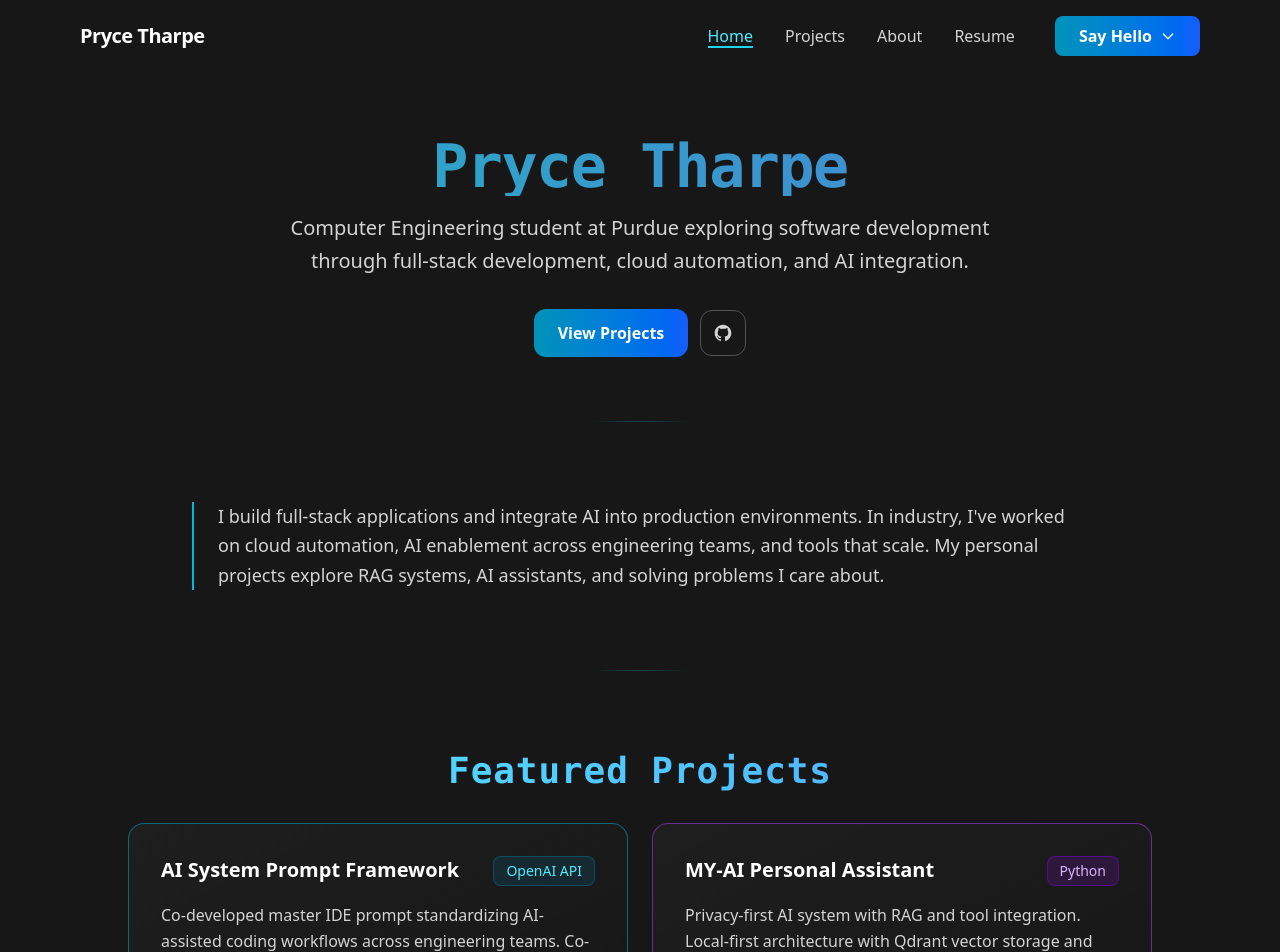
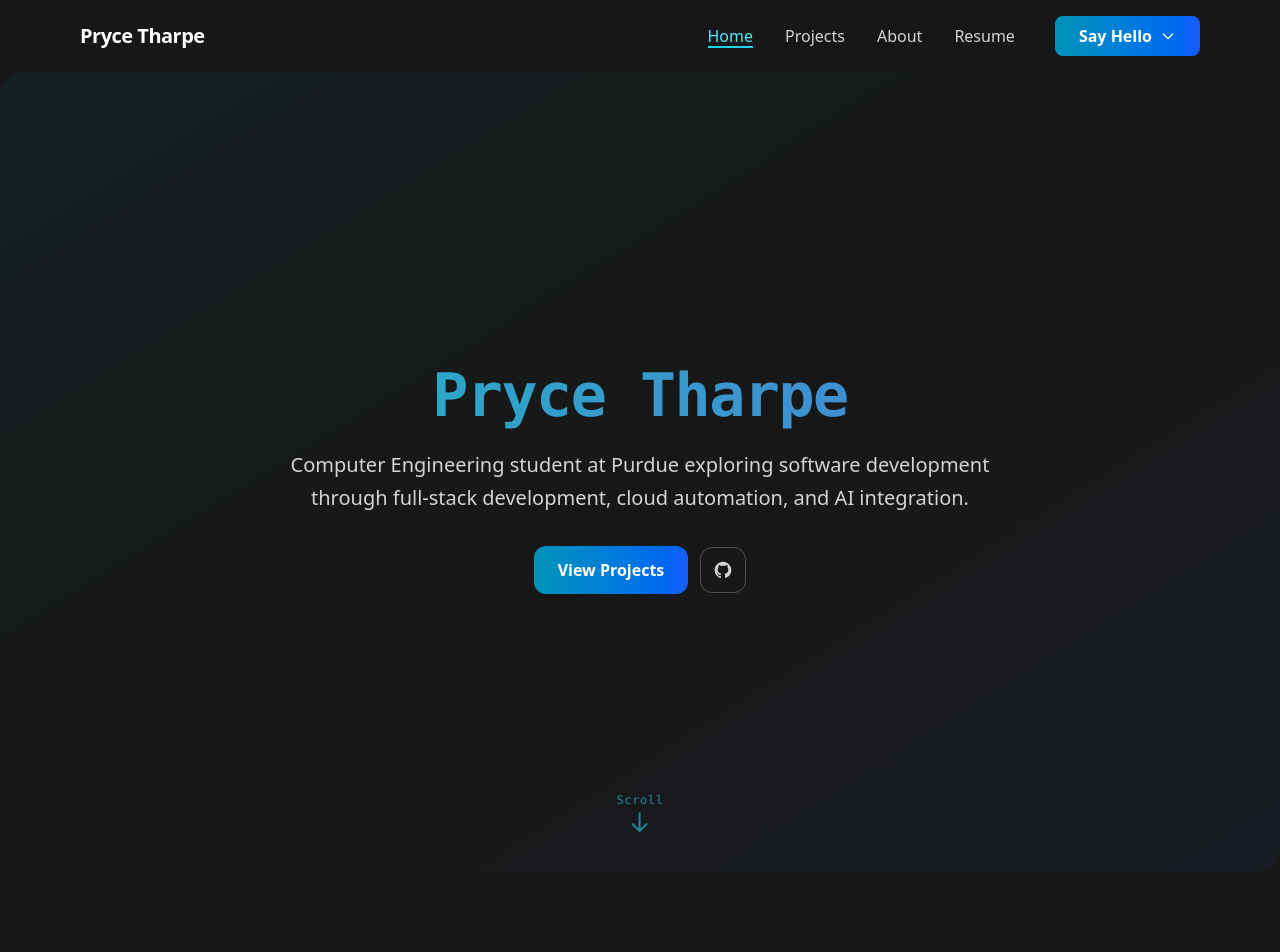
Before and after one commit to tharpep/portfolio, a Next.js app: page / in a window 1280 px wide. Shown: the top 952 px of the page. Built offline with nearby package versions, Linux system fonts and the light colour scheme.

Commit message:
homepage improvements

```diff
--- a/src/app/about/page.tsx
+++ b/src/app/about/page.tsx
@@ -18,8 +18,8 @@ export default async function About() {
     <main id="main" className="bg-neutral-900 text-neutral-100 px-4 sm:px-8 md:px-16 lg:px-32 py-8 sm:py-10 md:py-12 min-h-screen">
 
       {/* Hero Section */}
-      <section className="text-center mb-8 sm:mb-12 md:mb-16">
-        <h1 className="text-4xl sm:text-5xl font-bold font-mono tracking-wider mb-6 text-transparent bg-clip-text bg-gradient-to-r from-cyan-400/90 to-blue-400/90">
+      <section className="text-center mb-8 sm:mb-12 md:mb-16 py-4 sm:py-6">
+        <h1 className="text-4xl sm:text-5xl font-bold font-mono tracking-wider mb-6 pt-2 text-transparent bg-clip-text bg-gradient-to-r from-cyan-400/90 to-blue-400/90 leading-tight">
           About Me
         </h1>
       </section>
--- a/src/app/page.tsx
+++ b/src/app/page.tsx
@@ -2,11 +2,17 @@ import Link from "next/link";
 
 export default function Home() {
   return (
-    <main id="main" className="bg-neutral-900 text-neutral-100 px-4 sm:px-8 md:px-16 lg:px-32 py-8 sm:py-12 md:py-16 min-h-screen">
+    <main id="main" className="bg-neutral-900 text-neutral-100">
 
       {/* ─────────── Hero Intro ─────────── */}
-      <section className="text-center mb-8 sm:mb-12 md:mb-16">
-        <h1 className="text-4xl sm:text-5xl md:text-6xl font-bold font-mono tracking-tight mb-4 text-transparent bg-clip-text bg-gradient-to-r from-cyan-400/80 to-blue-400/80">
+      <section className="relative text-center min-h-screen flex flex-col justify-center items-center px-4 sm:px-8 md:px-16 lg:px-32 py-16 sm:py-20 md:py-24 lg:py-28 rounded-3xl overflow-hidden">
+        {/* Subtle gradient background */}
+        <div className="absolute inset-0 bg-gradient-to-br from-cyan-500/5 via-transparent to-blue-500/5 pointer-events-none" />
+        <div className="absolute inset-0 bg-[radial-gradient(ellipse_at_top,_var(--tw-gradient-stops))] from-cyan-500/10 via-transparent to-transparent pointer-events-none" />
+
+        {/* Content */}
+        <div className="relative z-10">
+          <h1 className="text-4xl sm:text-5xl md:text-6xl font-bold font-mono tracking-tight mb-4 pt-2 text-transparent bg-clip-text bg-gradient-to-r from-cyan-400/80 to-blue-400/80 leading-tight">
             Pryce Tharpe
           </h1>
           <p className="text-base sm:text-lg md:text-xl text-neutral-300 leading-relaxed max-w-3xl mx-auto mb-8 prose-relaxed">
@@ -31,13 +37,34 @@ export default function Home() {
               </svg>
             </Link>
           </div>
+        </div>
+
+        {/* Animated Scroll Indicator */}
+        <div className="absolute bottom-8 left-1/2 transform -translate-x-1/2 z-10">
+          <a
+            href="#content"
+            className="flex flex-col items-center gap-2 text-cyan-400/60 hover:text-cyan-400 transition-colors group"
+            aria-label="Scroll to content"
+          >
+            <span className="text-xs font-mono tracking-wider">Scroll</span>
+            <svg
+              className="w-6 h-6 animate-bounce"
+              fill="none"
+              stroke="currentColor"
+              strokeWidth="2"
+              viewBox="0 0 24 24"
+            >
+              <path strokeLinecap="round" strokeLinejoin="round" d="M19 14l-7 7m0 0l-7-7m7 7V3" />
+            </svg>
+          </a>
+        </div>
       </section>
 
-      {/* Subtle Divider */}
-      <div className="w-24 h-px bg-gradient-to-r from-transparent via-cyan-500/30 to-transparent mx-auto mb-12 sm:mb-16 md:mb-20"></div>
+      {/* Main Content Section */}
+      <div id="content" className="px-4 sm:px-8 md:px-16 lg:px-32 py-12 sm:py-16 md:py-20 lg:py-24">
 
       {/* ─────────── Brief Story ─────────── */}
-      <section className="text-center mb-12 sm:mb-16 md:mb-20 max-w-4xl mx-auto">
+      <section className="text-center mb-12 sm:mb-16 md:mb-20 lg:mb-24 max-w-4xl mx-auto">
         <p className="text-base sm:text-lg text-neutral-300 leading-relaxed border-l-2 border-cyan-500 pl-4 sm:pl-6 text-left">
           I build full-stack applications and integrate AI into production environments.
           In industry, I&apos;ve worked on cloud automation, AI enablement across engineering
@@ -47,10 +74,10 @@ export default function Home() {
       </section>
 
       {/* Subtle Divider */}
-      <div className="w-24 h-px bg-gradient-to-r from-transparent via-cyan-500/30 to-transparent mx-auto mb-12 sm:mb-16 md:mb-20"></div>
+      <div className="w-24 h-px bg-gradient-to-r from-transparent via-cyan-500/30 to-transparent mx-auto mb-12 sm:mb-16 md:mb-20 lg:mb-24"></div>
 
       {/* ─────────── Featured Projects ─────────── */}
-      <section className="mb-12 sm:mb-16 md:mb-20">
+      <section className="mb-12 sm:mb-16 md:mb-20 lg:mb-24">
         <h2 className="text-2xl sm:text-3xl md:text-4xl font-bold font-mono tracking-wide text-transparent bg-clip-text bg-gradient-to-r from-cyan-300 to-blue-400 mb-8 text-center">
           Featured Projects
         </h2>
@@ -96,10 +123,10 @@ export default function Home() {
       </section>
 
       {/* Subtle Divider */}
-      <div className="w-24 h-px bg-gradient-to-r from-transparent via-cyan-500/30 to-transparent mx-auto mb-12 sm:mb-16 md:mb-20"></div>
+      <div className="w-24 h-px bg-gradient-to-r from-transparent via-cyan-500/30 to-transparent mx-auto mb-12 sm:mb-16 md:mb-20 lg:mb-24"></div>
 
       {/* ─────────── Current Work ─────────── */}
-      <section className="mb-12 sm:mb-16 md:mb-20">
+      <section className="mb-12 sm:mb-16 md:mb-20 lg:mb-24">
         <h2 className="text-2xl sm:text-3xl md:text-4xl font-bold font-mono tracking-wide text-transparent bg-clip-text bg-gradient-to-r from-cyan-300 to-blue-400 mb-8 text-center">
           Currently
         </h2>
@@ -128,10 +155,10 @@ export default function Home() {
       </section>
 
       {/* Subtle Divider */}
-      <div className="w-24 h-px bg-gradient-to-r from-transparent via-cyan-500/30 to-transparent mx-auto mb-12 sm:mb-16 md:mb-20"></div>
+      <div className="w-24 h-px bg-gradient-to-r from-transparent via-cyan-500/30 to-transparent mx-auto mb-12 sm:mb-16 md:mb-20 lg:mb-24"></div>
 
       {/* ─────────── Let's Connect ─────────── */}
-      <section className="mb-12 sm:mb-16 md:mb-20">
+      <section className="mb-12 sm:mb-16 md:mb-20 lg:mb-24">
         <h2 className="text-2xl sm:text-3xl md:text-4xl font-bold font-mono tracking-wide text-transparent bg-clip-text bg-gradient-to-r from-cyan-300 to-blue-400 mb-8 text-center">
           Let&apos;s Connect
         </h2>
@@ -184,6 +211,7 @@ export default function Home() {
         </div>
       </section>
 
+      </div>
     </main>
   );
 }
```
Lines whose indentation alone changed are shown as unchanged.
